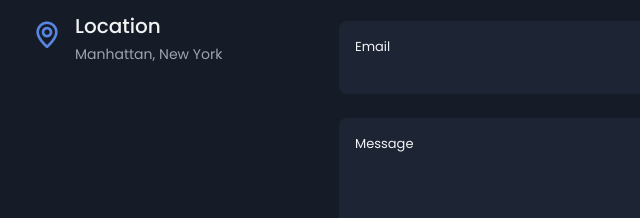
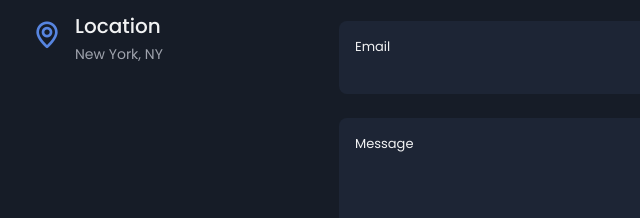
Before and after one commit to zakiqasim100/personal-website, a plain HTML site: page index.html in a window 1280 px wide. Shown: the part 2003-2221 px from the top of the page, 225-865 px from the left. Drawn offline with nearby package versions, Linux system fonts and the light colour scheme.

Commit message:
Update index.html

```diff
--- a/index.html
+++ b/index.html
@@ -496,7 +496,7 @@
                         <i class="uil uil-map-marker contact__icon" aria-hidden="true"></i>
                         <div>
                             <h3 class="contact__title">Location</h3>
-                            <span class="contact__subtitle">Manhattan, New York</span>
+                            <span class="contact__subtitle">New York, NY</span>
                         </div>
                     </div>
                 </div>
```
